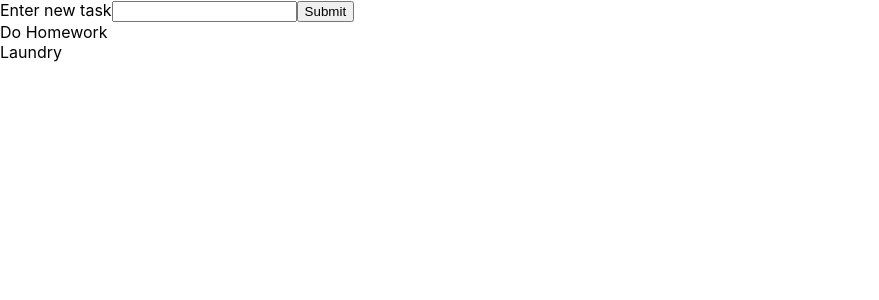
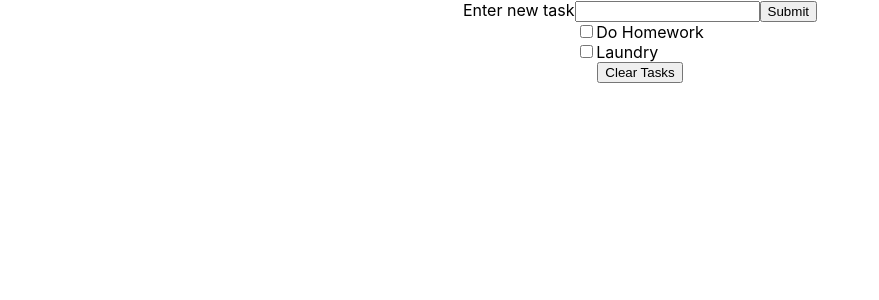
Before and after one commit to Epeng1994/ToDoListwithEmail, a React (Create React App) app: page / in a window 1280 px wide. Shown: the top 300 px of the page, without its empty margins (0-879 px from the left). Built offline with nearby package versions, Linux system fonts and the light colour scheme.

Commit message:
created clear list function

```diff
--- a/src/App.js
+++ b/src/App.js
@@ -24,21 +24,28 @@ function App() {
   }
 
 
+  const clearTasks = e =>{
+    setTasks([])
+  }
+
   return (
-    <div>
+    <div className = 'App'>
       <form onSubmit={onNewTaskSubmit}>
         <label for = 'taskEntry'>Enter new task</label>
         <input value = {newTask} name = 'taskEntry' type='text' onChange = {newTaskEntry} onFocus = {()=>setNewTask('')}/>
         <button>Submit</button>
       </form>
+      <div className='taskList'>
+        {
+          tasks.map(a=>{
+            return(
+              <div><input type='checkbox'/>{a}</div>
+            )
+          })
+        }
+      </div>
+      <button onClick = {clearTasks}>Clear Tasks</button>
 
-      {
-        tasks.map(a=>{
-          return(
-            <div>{a}</div>
-          )
-        })
-      }
 
     </div>
   );
```
